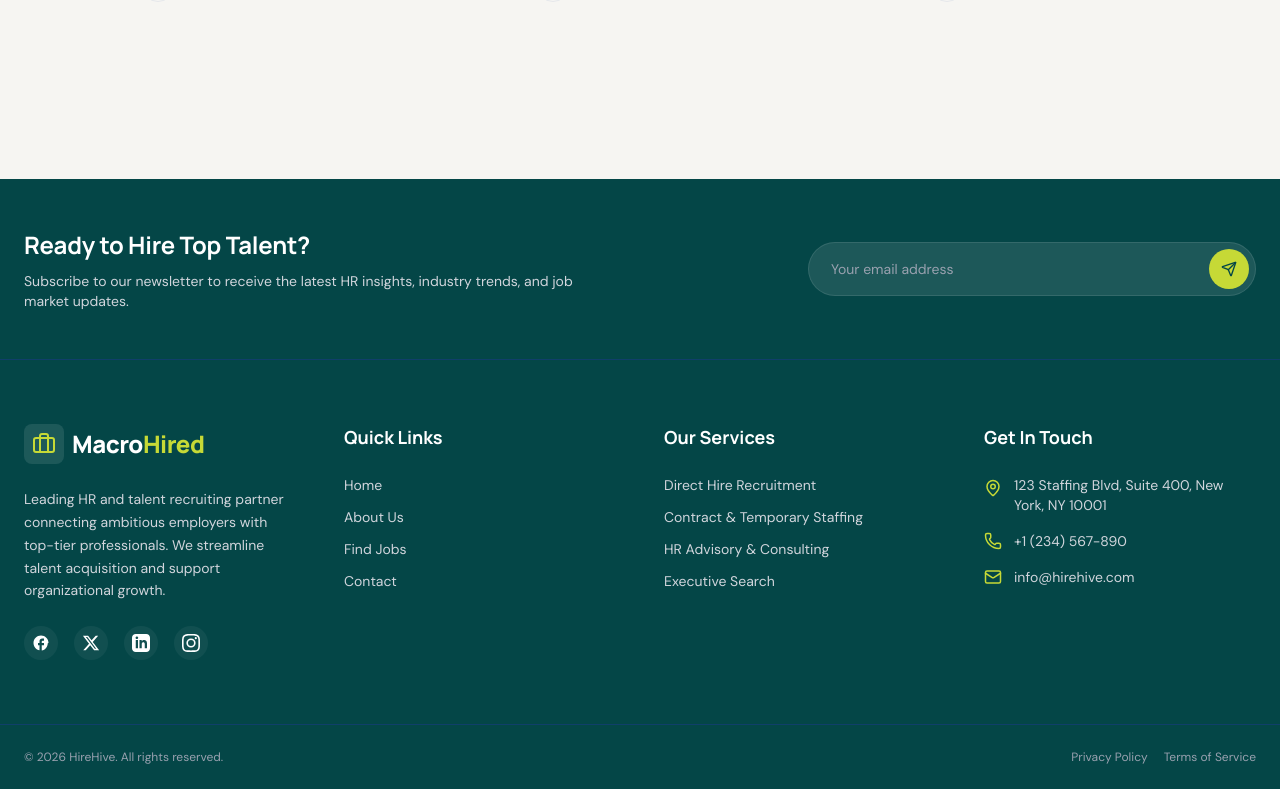
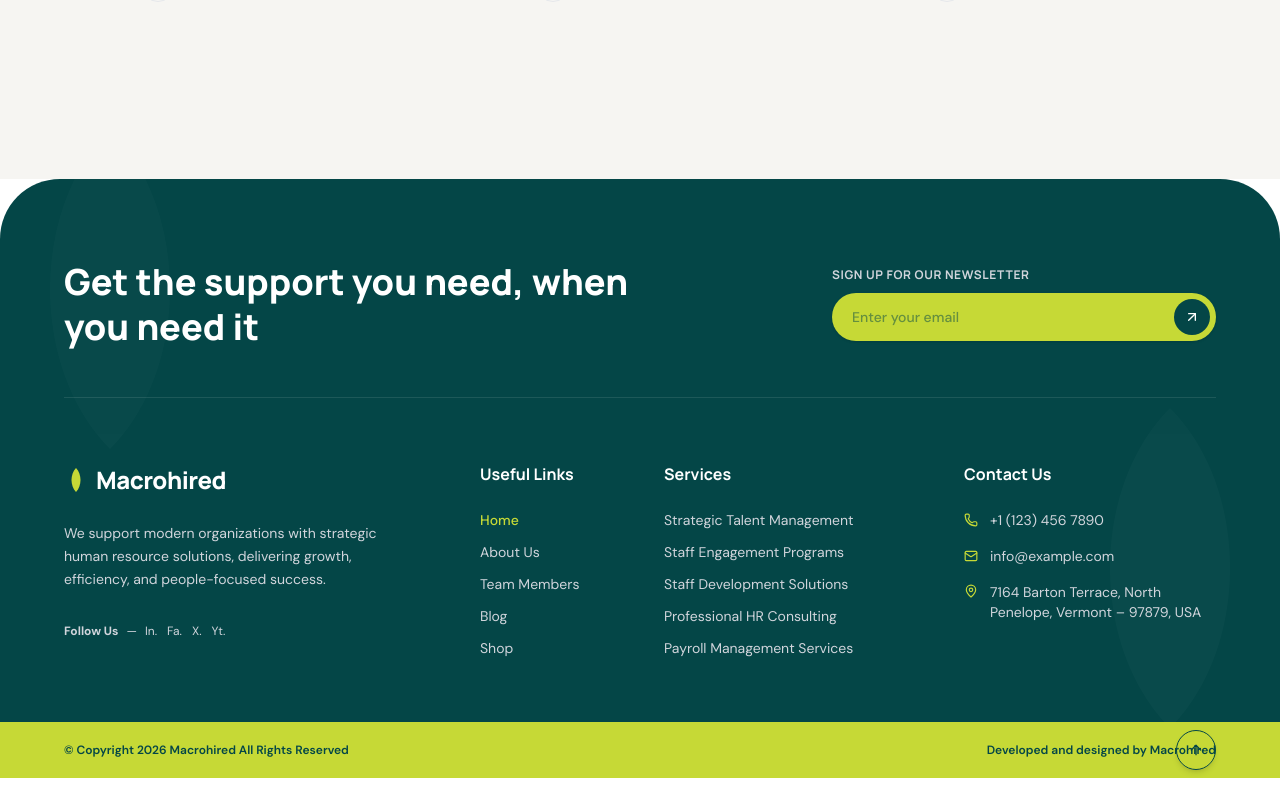
Before and after one commit to marediasoftm18/new-macrohired, a Next.js app: page / in a window 1280 px wide. Shown: the part 9545-10334 px from the top of the page. Built offline with nearby package versions, Linux system fonts and the light colour scheme.

Commit message:
feat: replace hirehive with macrohired and style footer to match mockup

```diff
--- a/src/app/layout.tsx
+++ b/src/app/layout.tsx
@@ -18,8 +18,8 @@ const manrope = Manrope({
 });
 
 export const metadata: Metadata = {
-  title: "HireHive - Human Resources & Recruiting Next.js Theme",
-  description: "Replicating HireHive WordPress Recruiting & Staffing template in Next.js",
+  title: "Macrohired - Human Resources & Recruiting Next.js Theme",
+  description: "Replicating Macrohired Recruiting & Staffing web application in Next.js",
 };
 
 export default function RootLayout({
--- a/src/components/common/footer.tsx
+++ b/src/components/common/footer.tsx
@@ -1,53 +1,73 @@
 "use client";
 
 import Link from "next/link";
-import { Phone, Mail, MapPin, Send, Briefcase } from "lucide-react";
+import { Phone, Mail, MapPin, ArrowUpRight, ArrowUp } from "lucide-react";
 
 export default function Footer() {
+  const scrollToTop = () => {
+    window.scrollTo({ top: 0, behavior: "smooth" });
+  };
+
   return (
-    <footer className="w-full flex flex-col font-sans" style={{ backgroundColor: "#044647", color: "#ffffff" }}>
-      {/* Newsletter / CTA Banner */}
-      <div className="w-full border-b border-blue-900/50 py-12 px-6">
-        <div className="max-w-7xl mx-auto flex flex-col lg:flex-row justify-between items-center gap-6">
-          <div className="flex flex-col gap-2 max-w-xl text-center lg:text-left">
-            <h3
-              style={{
-                fontFamily: "var(--font-manrope), sans-serif",
-                fontWeight: 700,
-                fontSize: "24px",
-                letterSpacing: "-0.01em",
-              }}
+    <footer className="w-full bg-[#044647] text-white rounded-t-[40px] lg:rounded-t-[60px] relative overflow-hidden font-sans pt-16 md:pt-20">
+
+      {/* Ribbon Watermark Patterns */}
+      <div className="absolute left-[-50px] top-[-50px] opacity-[0.02] text-white pointer-events-none select-none">
+        <svg className="w-80 h-80" viewBox="0 0 100 100" fill="currentColor">
+          <path d="M50 0 C25 25, 25 75, 50 100 C75 75, 75 25, 50 0 Z" />
+        </svg>
+      </div>
+      <div className="absolute right-[-50px] bottom-[50px] opacity-[0.02] text-white pointer-events-none select-none">
+        <svg className="w-80 h-80" viewBox="0 0 100 100" fill="currentColor">
+          <path d="M50 0 C25 25, 25 75, 50 100 C75 75, 75 25, 50 0 Z" />
+        </svg>
+      </div>
+
+      <div className="max-w-7xl mx-auto px-6 md:px-16 w-full">
+
+        {/* Top CTA & Newsletter Block */}
+        <div className="flex flex-col lg:flex-row justify-between items-start lg:items-center gap-8 pb-12 border-b border-white/10 text-left">
+          <h2
+            className="text-2xl md:text-4xl font-extrabold max-w-xl leading-tight"
+            style={{ fontFamily: "var(--font-manrope), sans-serif" }}
           >
-              Ready to Hire Top Talent?
-            </h3>
-            <p className="text-gray-300 text-sm">
-              Subscribe to our newsletter to receive the latest HR insights, industry trends, and job market updates.
-            </p>
-          </div>
-          <div className="flex w-full max-w-md items-center bg-white/10 rounded-full p-1.5 border border-white/10">
+            Get the support you need, when you need it
+          </h2>
+
+          {/* Newsletter Input Form */}
+          <div className="flex flex-col gap-2.5 w-full max-w-sm">
+            <span
+              className="text-xs font-bold uppercase tracking-wider text-gray-300"
+              style={{ fontFamily: "var(--font-manrope), sans-serif" }}
+            >
+              Sign up for our Newsletter
+            </span>
+            <div className="bg-[#C6D936] rounded-full p-1.5 pl-5 pr-1.5 flex items-center shadow-sm w-full">
               <input
                 type="email"
-              placeholder="Your email address"
-              className="flex-grow bg-transparent border-none outline-none text-sm text-white px-4 placeholder:text-gray-400"
+                placeholder="Enter your email"
+                className="flex-grow bg-transparent border-none outline-none text-xs md:text-sm text-[#044647] placeholder-[#044647]/50 font-medium"
               />
               <button
-              className="p-3 rounded-full flex items-center justify-center transition-all hover:scale-105"
-              style={{ backgroundColor: "#C6D936", color: "#044647" }}
+                className="w-9 h-9 rounded-full bg-[#044647] hover:scale-105 transition-transform flex items-center justify-center text-white"
+                aria-label="Subscribe"
               >
-              <Send size={16} />
+                <ArrowUpRight size={16} />
               </button>
             </div>
           </div>
         </div>
 
-      {/* Main Footer Links */}
-      <div className="max-w-7xl mx-auto px-6 py-16 w-full grid grid-cols-1 md:grid-cols-2 lg:grid-cols-4 gap-12">
-        {/* About HireHive */}
-        <div className="flex flex-col gap-6">
-          <Link href="/" className="flex items-center gap-2">
-            <div className="p-2 rounded-lg flex items-center justify-center bg-white/10">
-              <Briefcase className="text-primary-yellow" size={24} />
-            </div>
+        {/* Middle Footer Columns Grid */}
+        <div className="grid grid-cols-1 md:grid-cols-2 lg:grid-cols-12 gap-12 py-16 text-left">
+
+          {/* Column 1: About Info */}
+          <div className="lg:col-span-4 flex flex-col gap-6">
+            <Link href="/" className="flex items-center gap-2 select-none">
+              {/* Custom logo icon */}
+              <svg className="w-6 h-6 text-[#C6D936] fill-current" viewBox="0 0 100 100">
+                <path d="M50 0 C25 25, 25 75, 50 100 C75 75, 75 25, 50 0 Z" />
+              </svg>
               <span
                 style={{
                   fontFamily: "var(--font-manrope), sans-serif",
@@ -55,129 +75,142 @@ export default function Footer() {
                   fontSize: "24px",
                   letterSpacing: "-0.02em",
                 }}
+                className="text-white"
               >
-              Macro<span className="text-teal-accent">Hired</span>
+                Macrohired
               </span>
             </Link>
-          <p className="text-gray-300 text-sm leading-relaxed">
-            Leading HR and talent recruiting partner connecting ambitious employers with top-tier professionals. We streamline talent acquisition and support organizational growth.
+
+            <p
+              className="text-gray-300 text-xs md:text-sm leading-relaxed"
+              style={{ fontFamily: "var(--font-dm-sans), sans-serif" }}
+            >
+              We support modern organizations with strategic human resource solutions, delivering growth, efficiency, and people-focused success.
             </p>
-          <div className="flex gap-4">
-            <a href="#" className="p-2 bg-white/5 rounded-full hover:bg-teal-accent hover:text-navy-blue transition-all" aria-label="Facebook">
-              <svg className="w-[18px] h-[18px]" fill="currentColor" viewBox="0 0 24 24">
-                <path d="M22 12c0-5.52-4.48-10-10-10S2 6.48 2 12c0 4.84 3.44 8.87 8 9.8V15H8v-3h2V9.5C10 7.57 11.57 6 13.5 6H16v3h-2c-.55 0-1 .45-1 1v2h3v3h-3v6.95c4.56-.93 8-4.96 8-9.75z"/>
-              </svg>
-            </a>
-            <a href="#" className="p-2 bg-white/5 rounded-full hover:bg-teal-accent hover:text-navy-blue transition-all" aria-label="Twitter">
-              <svg className="w-[18px] h-[18px]" fill="currentColor" viewBox="0 0 24 24">
-                <path d="M18.244 2.25h3.308l-7.227 8.26 8.502 11.24H16.17l-5.214-6.817L4.99 21.75H1.68l7.73-8.835L1.254 2.25H8.08l4.713 6.231zm-1.161 17.52h1.833L7.084 4.126H5.117z"/>
-              </svg>
-            </a>
-            <a href="#" className="p-2 bg-white/5 rounded-full hover:bg-teal-accent hover:text-navy-blue transition-all" aria-label="LinkedIn">
-              <svg className="w-[18px] h-[18px]" fill="currentColor" viewBox="0 0 24 24">
-                <path d="M19 0h-14c-2.761 0-5 2.239-5 5v14c0 2.761 2.239 5 5 5h14c2.762 0 5-2.239 5-5v-14c0-2.761-2.238-5-5-5zm-11 19h-3v-11h3v11zm-1.5-12.268c-.966 0-1.75-.79-1.75-1.764s.784-1.764 1.75-1.764 1.75.79 1.75 1.764-.783 1.764-1.75 1.764zm13.5 12.268h-3v-5.604c0-3.368-4-3.113-4 0v5.604h-3v-11h3v1.765c1.396-2.586 7-2.777 7 2.476v6.759z"/>
-              </svg>
-            </a>
-            <a href="#" className="p-2 bg-white/5 rounded-full hover:bg-teal-accent hover:text-navy-blue transition-all" aria-label="Instagram">
-              <svg className="w-[18px] h-[18px]" fill="currentColor" viewBox="0 0 24 24">
-                <path d="M12 2.163c3.204 0 3.584.012 4.85.07 3.252.148 4.771 1.691 4.919 4.919.058 1.265.069 1.645.069 4.849 0 3.205-.012 3.584-.069 4.849-.149 3.225-1.664 4.771-4.919 4.919-1.266.058-1.644.07-4.85.07-3.204 0-3.584-.012-4.849-.07-3.26-.149-4.771-1.699-4.919-4.92-.058-1.265-.07-1.644-.07-4.849 0-3.204.013-3.583.07-4.849.149-3.227 1.664-4.771 4.919-4.919 1.266-.057 1.645-.069 4.849-.069zM12 0C8.741 0 8.333.014 7.053.072 2.695.272.273 2.69.073 7.051.014 8.333 0 8.741 0 12c0 3.259.014 3.668.072 4.948.2 4.358 2.618 6.78 6.98 6.98 1.281.058 1.689.072 4.948.072 3.259 0 3.668-.014 4.948-.072 4.354-.2 6.782-2.618 6.979-6.98.059-1.28.073-1.689.073-4.948 0-3.259-.014-3.667-.072-4.947-.196-4.354-2.617-6.78-6.979-6.98C15.668.014 15.259 0 12 0zm0 5.838a6.162 6.162 0 100 12.324 6.162 6.162 0 000-12.324zM12 16a4 4 0 110-8 4 4 0 010 8zm6.406-11.845a1.44 1.44 0 100 2.881 1.44 1.44 0 000-2.881z"/>
-              </svg>
-            </a>
+
+            <div
+              className="text-xs text-gray-300 flex items-center gap-2 mt-2"
+              style={{ fontFamily: "var(--font-dm-sans), sans-serif" }}
+            >
+              <span className="font-bold">Follow Us</span>
+              <span>&mdash;</span>
+              <div className="flex gap-2.5">
+                <a href="#" className="hover:text-[#C6D936] transition-colors">In.</a>
+                <a href="#" className="hover:text-[#C6D936] transition-colors">Fa.</a>
+                <a href="#" className="hover:text-[#C6D936] transition-colors">X.</a>
+                <a href="#" className="hover:text-[#C6D936] transition-colors">Yt.</a>
+              </div>
             </div>
           </div>
 
-        {/* Quick Links */}
-        <div className="flex flex-col gap-6">
+          {/* Column 2: Useful Links */}
+          <div className="lg:col-span-2 flex flex-col gap-6 lg:pl-4">
             <h4
-            style={{
-              fontFamily: "var(--font-manrope), sans-serif",
-              fontWeight: 700,
-              fontSize: "18px",
-            }}
+              className="font-bold text-sm md:text-base text-white"
+              style={{ fontFamily: "var(--font-manrope), sans-serif" }}
             >
-            Quick Links
+              Useful Links
             </h4>
-          <nav className="flex flex-col gap-3 text-sm text-gray-300">
-            <Link href="/" className="hover:text-primary-yellow transition-colors">
+            <nav className="flex flex-col gap-3 text-xs md:text-sm text-gray-300">
+              <Link href="/" className="text-[#C6D936] hover:text-[#C6D936] transition-colors font-medium">
                 Home
               </Link>
-            <Link href="/about" className="hover:text-primary-yellow transition-colors">
+              <Link href="/about" className="hover:text-[#C6D936] transition-colors">
                 About Us
               </Link>
-            <Link href="/jobs" className="hover:text-primary-yellow transition-colors">
-              Find Jobs
+              <Link href="/team" className="hover:text-[#C6D936] transition-colors">
+                Team Members
               </Link>
-            <Link href="/contact" className="hover:text-primary-yellow transition-colors">
-              Contact
+              <Link href="/blog" className="hover:text-[#C6D936] transition-colors">
+                Blog
+              </Link>
+              <Link href="/shop" className="hover:text-[#C6D936] transition-colors">
+                Shop
               </Link>
             </nav>
           </div>
 
-        {/* Services */}
-        <div className="flex flex-col gap-6">
+          {/* Column 3: Services */}
+          <div className="lg:col-span-3 flex flex-col gap-6">
             <h4
-            style={{
-              fontFamily: "var(--font-manrope), sans-serif",
-              fontWeight: 700,
-              fontSize: "18px",
-            }}
+              className="font-bold text-sm md:text-base text-white"
+              style={{ fontFamily: "var(--font-manrope), sans-serif" }}
             >
-            Our Services
+              Services
             </h4>
-          <nav className="flex flex-col gap-3 text-sm text-gray-300">
-            <Link href="/services/recruitment" className="hover:text-primary-yellow transition-colors">
-              Direct Hire Recruitment
+            <nav className="flex flex-col gap-3 text-xs md:text-sm text-gray-300">
+              <Link href="/services" className="hover:text-[#C6D936] transition-colors">
+                Strategic Talent Management
               </Link>
-            <Link href="/services/staffing" className="hover:text-primary-yellow transition-colors">
-              Contract & Temporary Staffing
+              <Link href="/services" className="hover:text-[#C6D936] transition-colors">
+                Staff Engagement Programs
               </Link>
-            <Link href="/services/consulting" className="hover:text-primary-yellow transition-colors">
-              HR Advisory & Consulting
+              <Link href="/services" className="hover:text-[#C6D936] transition-colors">
+                Staff Development Solutions
               </Link>
-            <Link href="/services/executive" className="hover:text-primary-yellow transition-colors">
-              Executive Search
+              <Link href="/services" className="hover:text-[#C6D936] transition-colors">
+                Professional HR Consulting
+              </Link>
+              <Link href="/services" className="hover:text-[#C6D936] transition-colors">
+                Payroll Management Services
               </Link>
             </nav>
           </div>
 
-        {/* Contact Info */}
-        <div className="flex flex-col gap-6">
+          {/* Column 4: Contact info */}
+          <div className="lg:col-span-3 flex flex-col gap-6">
             <h4
-            style={{
-              fontFamily: "var(--font-manrope), sans-serif",
-              fontWeight: 700,
-              fontSize: "18px",
-            }}
+              className="font-bold text-sm md:text-base text-white"
+              style={{ fontFamily: "var(--font-manrope), sans-serif" }}
             >
-            Get In Touch
+              Contact Us
             </h4>
-          <div className="flex flex-col gap-4 text-sm text-gray-300">
-            <div className="flex items-start gap-3">
-              <MapPin size={18} className="text-primary-yellow shrink-0 mt-1" />
-              <span>123 Staffing Blvd, Suite 400, New York, NY 10001</span>
+            <div className="flex flex-col gap-4 text-xs md:text-sm text-gray-300">
+              <div className="flex items-center gap-3">
+                <Phone size={14} className="text-[#C6D936] shrink-0" />
+                <a href="tel:+11234567890" className="hover:text-[#C6D936] transition-colors">
+                  +1 (123) 456 7890
+                </a>
               </div>
               <div className="flex items-center gap-3">
-              <Phone size={18} className="text-primary-yellow shrink-0" />
-              <span>+1 (234) 567-890</span>
+                <Mail size={14} className="text-[#C6D936] shrink-0" />
+                <a href="mailto:info@example.com" className="hover:text-[#C6D936] transition-colors">
+                  info@example.com
+                </a>
               </div>
-            <div className="flex items-center gap-3">
-              <Mail size={18} className="text-primary-yellow shrink-0" />
-              <span>info@hirehive.com</span>
-            </div>
+              <div className="flex items-start gap-3">
+                <MapPin size={14} className="text-[#C6D936] shrink-0 mt-0.5" />
+                <span>
+                  7164 Barton Terrace, North Penelope, Vermont &ndash; 97879, USA
+                </span>
               </div>
             </div>
           </div>
 
-      {/* Copyright Bar */}
-      <div className="w-full border-t border-blue-900/50 py-6 px-6 text-center text-xs text-gray-400">
-        <div className="max-w-7xl mx-auto flex flex-col md:flex-row justify-between items-center gap-4">
-          <span>&copy; {new Date().getFullYear()} HireHive. All rights reserved.</span>
-          <div className="flex gap-4">
-            <Link href="/privacy" className="hover:text-primary-yellow">Privacy Policy</Link>
-            <Link href="/terms" className="hover:text-primary-yellow">Terms of Service</Link>
         </div>
       </div>
+
+      {/* Bottom Copyright bar */}
+      <div className="w-full bg-[#C6D936] text-[#044647] py-5 px-6 md:px-16 relative z-10 flex items-center">
+        <div className="max-w-7xl mx-auto w-full flex flex-col md:flex-row justify-between items-center gap-3 text-xs font-semibold">
+          <span style={{ fontFamily: "var(--font-dm-sans), sans-serif" }}>
+            &copy; Copyright {new Date().getFullYear()} Macrohired All Rights Reserved
+          </span>
+          <span style={{ fontFamily: "var(--font-dm-sans), sans-serif" }}>
+            Developed and designed by Macrohired
+          </span>
         </div>
+
+        {/* Scroll To Top Button */}
+        <button
+          onClick={scrollToTop}
+          className="absolute right-6 md:right-16 top-1/2 -translate-y-1/2 w-10 h-10 rounded-full border border-[#044647] bg-transparent text-[#044647] hover:bg-[#044647] hover:text-[#C6D936] transition-all flex items-center justify-center shadow-md shrink-0"
+          aria-label="Scroll to top"
+        >
+          <ArrowUp size={16} />
+        </button>
+      </div>
+
     </footer>
   );
 }
--- a/src/components/common/header.tsx
+++ b/src/components/common/header.tsx
@@ -447,7 +447,7 @@ export default function Header() {
                   Get a Quote
                 </Link>
                 <div className="text-center text-xs text-gray-500">
-                  © 2026 HireHive. All rights reserved.
+                  © 2026 Macrohired. All rights reserved.
                 </div>
               </div>
             </motion.div>
```
Lines whose indentation alone changed are shown as unchanged.
